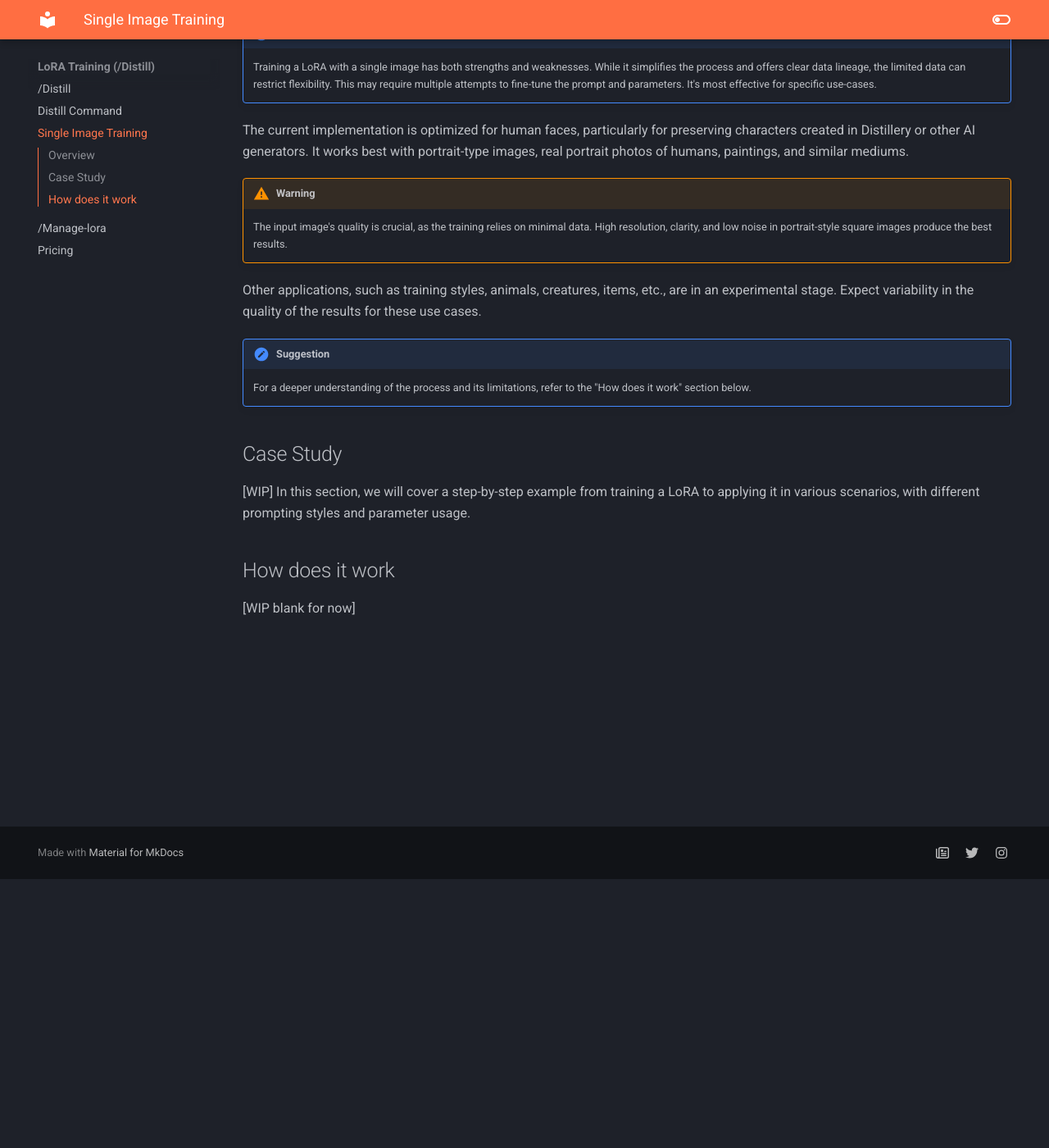
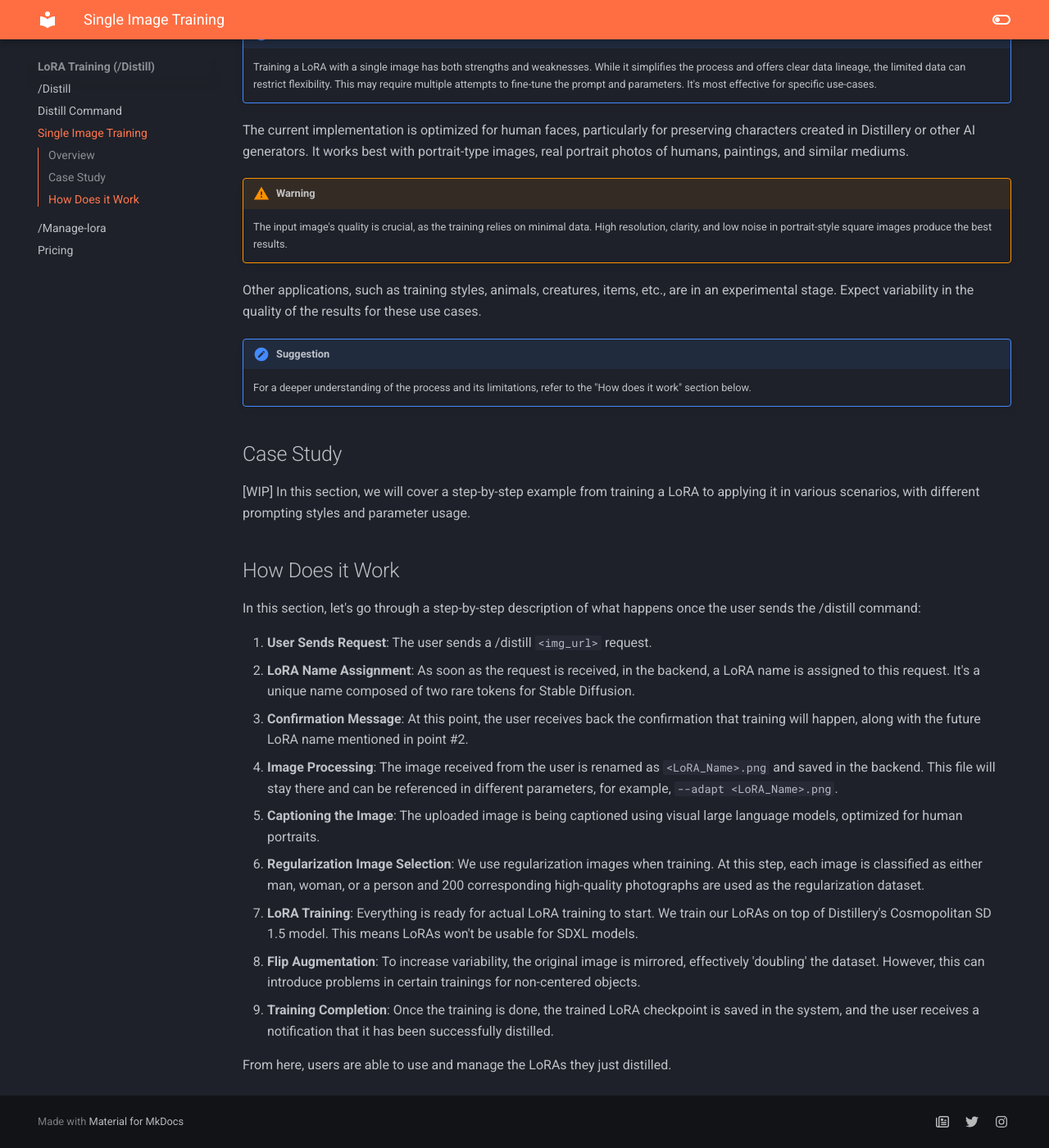
Before and after one commit to Distillery-Dev/site, an MkDocs documentation site: the page built from docs/Distill/single_image.md, in a window 1280 px wide and 1400 px high, scrolled down 328 px. Shown: the whole window at 82% size. Built offline with MkDocs 1.6.1 and Material for MkDocs 9.7.7, drawn with Linux system fonts in a browser that asks for light colours.

Commit message:
updated how does it work part

```diff
--- a/docs/Distill/single_image.md
+++ b/docs/Distill/single_image.md
@@ -21,6 +21,18 @@ Other applications, such as training styles, animals, creatures, items, etc., ar
 
 [WIP] In this section, we will cover a step-by-step example from training a LoRA to applying it in various scenarios, with different prompting styles and parameter usage.
 
-## How does it work
+## How Does it Work
 
-[WIP blank for now]
+In this section, let's go through a step-by-step description of what happens once the user sends the /distill command:
+
+1. **User Sends Request**: The user sends a /distill `<img_url>` request.
+2. **LoRA Name Assignment**: As soon as the request is received, in the backend, a LoRA name is assigned to this request. It's a unique name composed of two rare tokens for Stable Diffusion.
+3. **Confirmation Message**: At this point, the user receives back the confirmation that training will happen, along with the future LoRA name mentioned in point #2.
+4. **Image Processing**: The image received from the user is renamed as `<LoRA_Name>.png` and saved in the backend. This file will stay there and can be referenced in different parameters, for example, `--adapt <LoRA_Name>.png`.
+5. **Captioning the Image**: The uploaded image is being captioned using visual large language models, optimized for human portraits.
+6. **Regularization Image Selection**: We use regularization images when training. At this step, each image is classified as either man, woman, or a person and 200 corresponding high-quality photographs are used as the regularization dataset.
+7. **LoRA Training**: Everything is ready for actual LoRA training to start. We train our LoRAs on top of Distillery's Cosmopolitan SD 1.5 model. This means LoRAs won't be usable for SDXL models.
+8. **Flip Augmentation**: To increase variability, the original image is mirrored, effectively 'doubling' the dataset. However, this can introduce problems in certain trainings for non-centered objects.
+9. **Training Completion**: Once the training is done, the trained LoRA checkpoint is saved in the system, and the user receives a notification that it has been successfully distilled.
+
+From here, users are able to use and manage the LoRAs they just distilled.
```
